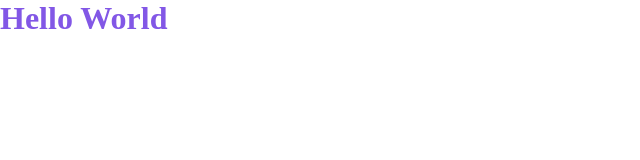
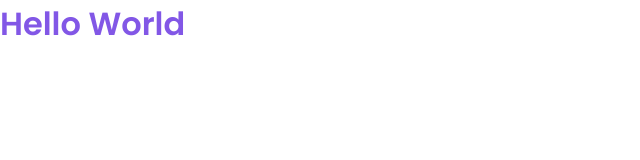
Before and after one commit to LetsCaetano/dtmoney, a React (Create React App) app: page / in a window 1280 px wide. Shown: the top 160 px of the page, without its empty margins (0-640 px from the left). Built offline with nearby package versions, Linux system fonts and the light colour scheme.

Commit message:
💄 update font style

```diff
--- a/public/index.html
+++ b/public/index.html
@@ -1,9 +1,11 @@
 <!DOCTYPE html>
 <html lang="en">
   <head>
+    <link rel="preconnect" href="https://fonts.googleapis.com">
     <meta charset="utf-8" />
     <meta name="viewport" content="width=device-width, initial-scale=1" />
     <title>dtmoney</title>
+    <link href="https://fonts.googleapis.com/css2?family=Poppins:wght@400;600&display=swap" rel="stylesheet">
   </head>
   <body>
     <noscript>You need to enable JavaScript to run this app.</noscript>
--- a/src/styles/global.ts
+++ b/src/styles/global.ts
@@ -22,6 +22,15 @@
         -webkit-font-smoothing: antialiased;
     }
 
+    body, input, textarea, button {
+        font-family: 'Poppins', sans-serif;
+        font-weight: 400;
+    }
+
+    h1, h2, h3, h4, h5, h6, strong {
+        font-weight: 600;
+    }
+
     html {
         @media (max-width: 1080px) {
             /* 16px * 0.9375 =  15px */
```
